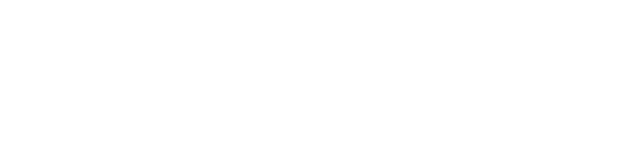
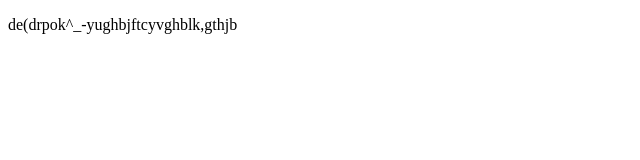
Before and after one commit to thierno335/Revision, a plain HTML site: page index.html in a window 1280 px wide. Shown: the whole page, without its empty margins (0-640 px from the left). Drawn offline with Linux system fonts and the light colour scheme.

Commit message:
paragraphe1

```diff
--- a/index.html
+++ b/index.html
@@ -3,9 +3,9 @@
 <head>
     <meta charset="UTF-8">
     <meta name="viewport" content="width=device-width, initial-scale=1.0">
-    <title>thir</title>
+    <title>thier</title>
 </head>
 <body>
-
+    <p>de(drpok^_-yughbjftcyvghblk,gthjb</p>
 </body>
 </html>
```
